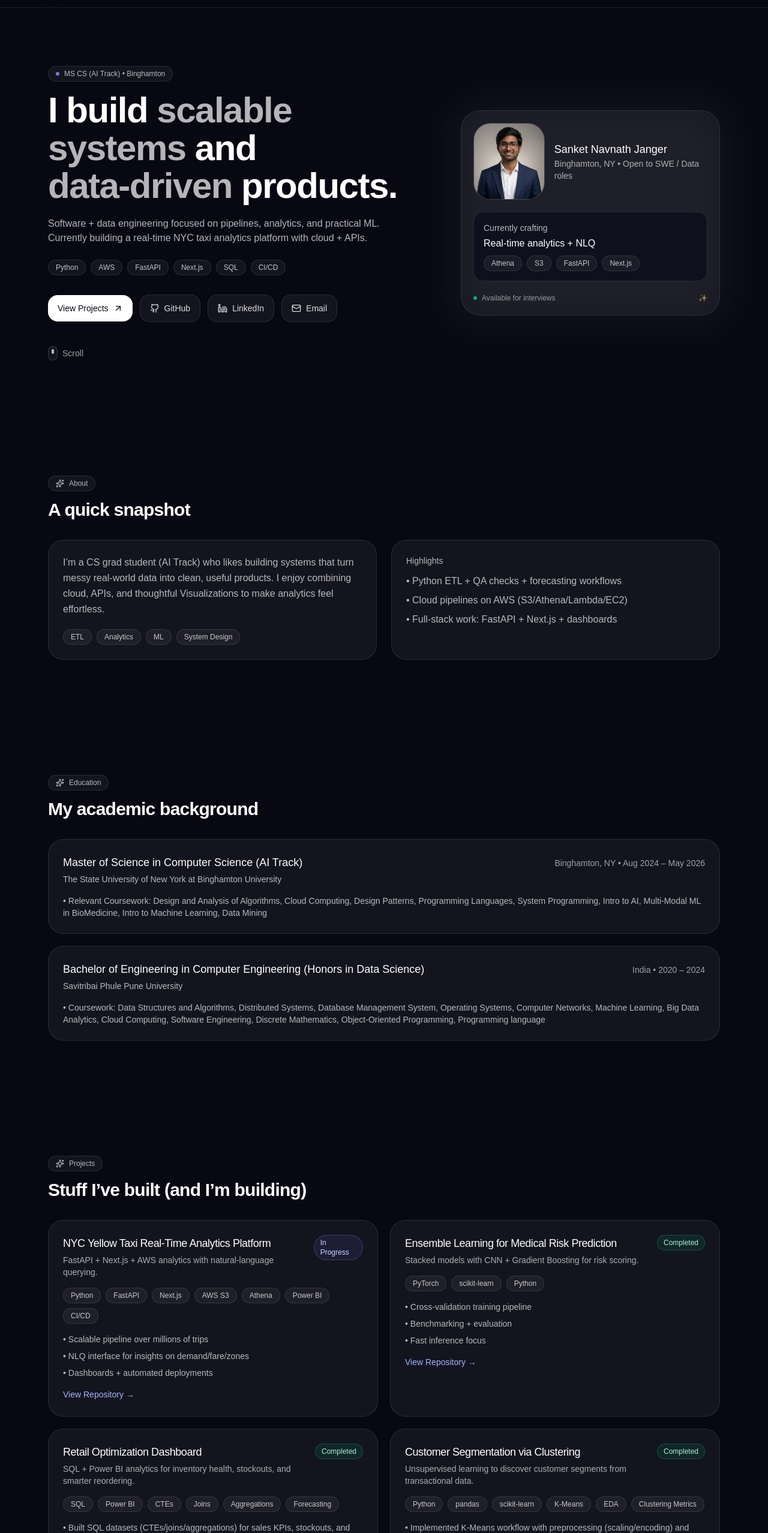
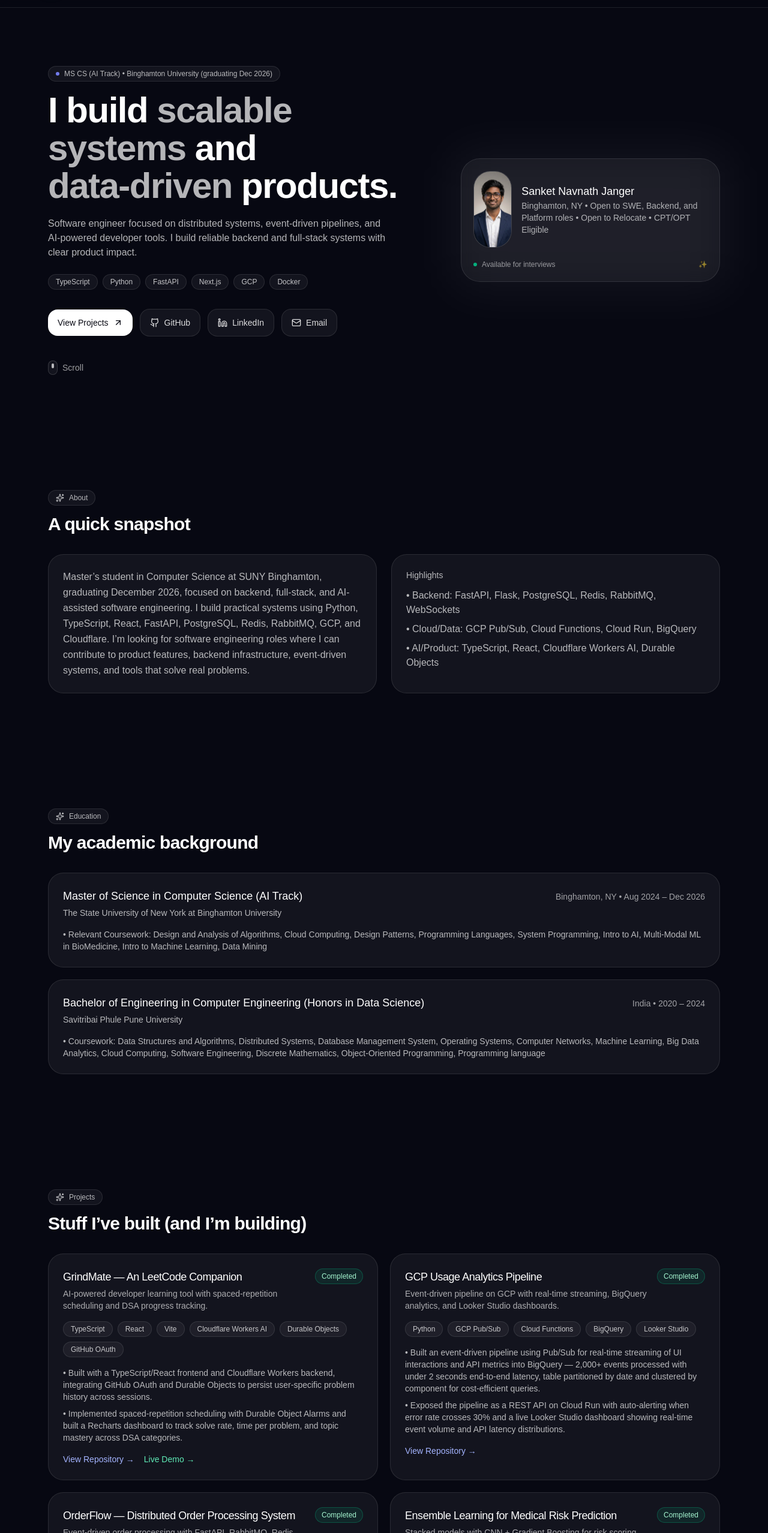
Before and after one commit to SanketJanger/Sanket-Portfolio, a Next.js app: page / in a window 1280 px wide. Shown: the part 50-2606 px from the top of the page at 60% size. Built offline with nearby package versions, Linux system fonts and the light colour scheme.

Commit message:
Add 3 new projects

```diff
--- a/src/app/page.tsx
+++ b/src/app/page.tsx
@@ -2,8 +2,8 @@
 
 import Image from "next/image";
 import { motion, useMotionValue, useSpring } from "framer-motion";
-import { Github, Linkedin, Mail, Download, ArrowUpRight, Sparkles } from "lucide-react";
-import { useEffect, useMemo } from "react";
+import { Github, Linkedin, Mail, Download, ArrowUpRight, Sparkles, X } from "lucide-react";
+import { useEffect, useMemo, useState } from "react";
 
 const LINKS = {
   github: "https://github.com/SanketJanger",
@@ -19,20 +19,43 @@ type Project = {
   highlights: string[];
   status?: "In Progress" | "Completed";
   href?: string;
+  demo?: string;
 };
 
 const PROJECTS: Project[] = [
   {
-    title: "NYC Yellow Taxi Real-Time Analytics Platform",
-    tagline: "FastAPI + Next.js + AWS analytics with natural-language querying.",
-    stack: ["Python", "FastAPI", "Next.js", "AWS S3", "Athena", "Power BI", "CI/CD"],
+    title: "GrindMate — An LeetCode Companion",
+    tagline: "AI-powered developer learning tool with spaced-repetition scheduling and DSA progress tracking.",
+    stack: ["TypeScript", "React", "Vite", "Cloudflare Workers AI", "Durable Objects", "GitHub OAuth"],
     highlights: [
-      "Scalable pipeline over millions of trips",
-      "NLQ interface for insights on demand/fare/zones",
-      "Dashboards + automated deployments",
+      "Built with a TypeScript/React frontend and Cloudflare Workers backend, integrating GitHub OAuth and Durable Objects to persist user-specific problem history across sessions.",
+      "Implemented spaced-repetition scheduling with Durable Object Alarms and built a Recharts dashboard to track solve rate, time per problem, and topic mastery across DSA categories.",
     ],
-    status: "In Progress",
-    href: "https://github.com/SanketJanger/nyc-taxi-analytics-platform",
+    status: "Completed",
+    href: "https://github.com/SanketJanger/GrindMate",
+    demo: "https://grindmate.sanketjanger15.workers.dev/",
+  },
+  {
+    title: "GCP Usage Analytics Pipeline",
+    tagline: "Event-driven pipeline on GCP with real-time streaming, BigQuery analytics, and Looker Studio dashboards.",
+    stack: ["Python", "GCP Pub/Sub", "Cloud Functions", "BigQuery", "Looker Studio"],
+    highlights: [
+      "Built an event-driven pipeline using Pub/Sub for real-time streaming of UI interactions and API metrics into BigQuery — 2,000+ events processed with under 2 seconds end-to-end latency, table partitioned by date and clustered by component for cost-efficient queries.",
+      "Exposed the pipeline as a REST API on Cloud Run with auto-alerting when error rate crosses 30% and a live Looker Studio dashboard showing real-time event volume and API latency distributions.",
+    ],
+    status: "Completed",
+    href: "https://github.com/SanketJanger/usage-analytics-pipeline",
+  },
+  {
+    title: "OrderFlow — Distributed Order Processing System",
+    tagline: "Event-driven order processing with FastAPI, RabbitMQ, Redis pub/sub, and real-time WebSocket tracking.",
+    stack: ["FastAPI", "Redis", "RabbitMQ", "PostgreSQL", "Next.js", "Docker"],
+    highlights: [
+      "Built a distributed, event-driven order processing system where sync and async workers handle cart validation, inventory reservation with row-level locking, and payment processing with exponential backoff. Processed 10 concurrent orders with 100% fulfillment and 0 messages lost to the dead letter queue.",
+      "Added real-time order tracking using Redis pub/sub and WebSocket — every status change pushes instantly to the browser without polling. Clean orders confirm in 3.6 seconds end to end, with 4 async background jobs firing in parallel the moment payment succeeds.",
+    ],
+    status: "Completed",
+    href: "https://github.com/SanketJanger/OrderFlow---A-Distributed-Order-Processing-System",
   },
   {
     title: "Ensemble Learning for Medical Risk Prediction",
@@ -70,23 +93,12 @@ const PROJECTS: Project[] = [
 
 const EXPERIENCE = [
   {
-    role: "Data Science Intern — Global Health Impact Project",
-    when: "May 2025 – Aug 2025",
+    role: "Software Development Intern — Global Health Impact Project",
+    when: "May 2025 – August 2025",
     where: "Binghamton, NY",
     bullets: [
-      "Built Python ETL pipelines (Pandas) to ingest/standardize data across sources.",
-      "Added QA checks + forecasting to estimate missing values and project trends.",
-      "Generated automated entity charts and supported TypeScript/JS indicators.",
-    ],
-  },
-  {
-    role: "Software Engineering Intern — Emerging Technologies",
-    when: "Feb 2023 – Mar 2023",
-    where: "India",
-    bullets: [
-      "Built full-stack apps in C#/.NET with backend logic and real-time processing.",
-      "Created a drag-and-drop ID Card Generator with automated data mapping.",
-      "Integrated Firebase storage/auth and built audio translation via external APIs.",
+      "Enabled multi-variable disease forecasting by implementing DALY-based Impact Score computations and four analysis views across Country, Drug, Disease, and Company.",
+      "Identified a discrepancy between Impact Score outputs and the project's reference mapping, traced it to calculation logic, and created worked examples that helped the team correct the production model.",
     ],
   },
 ];
@@ -96,7 +108,7 @@ const EDUCATION = [
     degree: "Master of Science in Computer Science (AI Track)",
     school: "The State University of New York at Binghamton University",
     location: "Binghamton, NY",
-    period: "Aug 2024 – May 2026",
+    period: "Aug 2024 – Dec 2026",
     details: [
       "Relevant Coursework: Design and Analysis of Algorithms, Cloud Computing, Design Patterns, Programming Languages, System Programming, Intro to AI, Multi-Modal ML in BioMedicine, Intro to Machine Learning, Data Mining",
     ],
@@ -113,10 +125,12 @@ const EDUCATION = [
 ];
 
 const SKILLS = [
-  { label: "Languages", items: ["Python", "SQL", "Java", "C#"] },
-  { label: "Data/ML", items: ["NumPy", "Pandas", "scikit-learn", "PyTorch"] },
-  { label: "Cloud/DB", items: ["AWS (S3, Athena, Lambda, IAM, EC2)", "PostgreSQL", "MySQL"] },
-  { label: "Tools", items: ["GitHub Actions", "Power BI", "Excel"] },
+  { label: "Languages", items: ["Python", "TypeScript", "SQL", "HTML/CSS"] },
+  { label: "Frameworks & Libraries", items: ["React", "Next.js", "FastAPI", "Flask", "Vite"] },
+  { label: "Messaging / Streaming", items: ["RabbitMQ", "WebSockets", "Event-driven systems"] },
+  { label: "Datastores", items: ["PostgreSQL", "Redis", "BigQuery", "Supabase"] },
+  { label: "Cloud & DevOps", items: ["GCP (Pub/Sub, Cloud Functions, BigQuery)", "Docker", "Git", "CI/CD"] },
+  { label: "AI / Developer Tools", items: ["Cloudflare Workers AI", "LLM APIs", "Claude Code", "GitHub Copilot", "Cursor"] },
 ];
 
 function cn(...c: Array<string | false | null | undefined>) {
@@ -223,12 +237,60 @@ function Pill({ children }: { children: React.ReactNode }) {
   );
 }
 
+function ResumeModal({ onClose }: { onClose: () => void }) {
+  const src = useMemo(() => `${LINKS.resume}?v=${Date.now()}`, []);
+
+  useEffect(() => {
+    const onKey = (e: KeyboardEvent) => { if (e.key === "Escape") onClose(); };
+    window.addEventListener("keydown", onKey);
+    return () => window.removeEventListener("keydown", onKey);
+  }, [onClose]);
+
+  return (
+    <div
+      className="fixed inset-0 z-[100] flex items-center justify-center bg-black/70 backdrop-blur-sm p-4"
+      onClick={onClose}
+    >
+      <div
+        className="relative flex flex-col w-full max-w-4xl h-[90vh] rounded-2xl border border-white/10 bg-[#0b0c1a] overflow-hidden shadow-2xl"
+        onClick={(e) => e.stopPropagation()}
+      >
+        <div className="flex items-center justify-between px-4 py-3 border-b border-white/10 bg-[#070812]/80">
+          <span className="text-sm font-medium text-white/70">Resume Preview</span>
+          <div className="flex items-center gap-2">
+            <a
+              href={src}
+              download="SanketJanger_Resume.pdf"
+              className="inline-flex items-center gap-2 rounded-xl bg-white px-3 py-1.5 text-sm font-medium text-[#070812] hover:opacity-90"
+            >
+              <Download className="h-4 w-4" /> Download
+            </a>
+            <button
+              onClick={onClose}
+              className="inline-flex items-center justify-center rounded-xl border border-white/10 bg-white/5 p-1.5 text-white/70 hover:bg-white/10 hover:text-white"
+            >
+              <X className="h-4 w-4" />
+            </button>
+          </div>
+        </div>
+        <iframe
+          src={src}
+          className="flex-1 w-full"
+          title="Resume Preview"
+        />
+      </div>
+    </div>
+  );
+}
+
 export default function Page() {
   const year = useMemo(() => new Date().getFullYear(), []);
+  const [showResume, setShowResume] = useState(false);
 
   return (
     <div className="min-h-screen bg-[#070812] text-white">
       <PremiumCursor />
+      {showResume && <ResumeModal onClose={() => setShowResume(false)} />}
 
       {/* background */}
       <div className="pointer-events-none fixed inset-0 -z-10">
@@ -266,14 +328,13 @@ export default function Page() {
             <a className="hover:text-white" href="#contact">Contact</a>
           </nav>
 
-          <a
+          <button
             className="inline-flex items-center gap-2 rounded-xl border border-white/10 bg-white/5 px-3 py-2 text-sm text-white/85 hover:bg-white/10"
-            href={LINKS.resume}
-            download
+            onClick={() => setShowResume(true)}
           >
             <Download className="h-4 w-4" />
             Resume
-          </a>
+          </button>
         </div>
       </header>
 
@@ -284,7 +345,7 @@ export default function Page() {
             <motion.div initial={{ opacity: 0, y: 16 }} animate={{ opacity: 1, y: 0 }} transition={{ duration: 0.7, ease: [0.16, 1, 0.3, 1] }}>
               <div className="inline-flex items-center gap-2 rounded-full border border-white/10 bg-white/5 px-3 py-1 text-xs text-white/70">
                 <span className="h-1.5 w-1.5 rounded-full bg-indigo-400/90" />
-                MS CS (AI Track) • Binghamton
+                MS CS (AI Track) • Binghamton University (graduating Dec 2026)
               </div>
 
               <h1 className="mt-4 text-4xl md:text-6xl font-semibold tracking-tight leading-[1.05]">
@@ -294,11 +355,11 @@ export default function Page() {
               </h1>
 
               <p className="mt-5 max-w-xl text-white/70">
-                Software + data engineering focused on pipelines, analytics, and practical ML. Currently building a real-time NYC taxi analytics platform with cloud + APIs.
+                Software engineer focused on distributed systems, event-driven pipelines, and AI-powered developer tools. I build reliable backend and full-stack systems with clear product impact.
               </p>
 
               <div className="mt-6 flex flex-wrap gap-2">
-                <Pill>Python</Pill><Pill>AWS</Pill><Pill>FastAPI</Pill><Pill>Next.js</Pill><Pill>SQL</Pill><Pill>CI/CD</Pill>
+                <Pill>TypeScript</Pill><Pill>Python</Pill><Pill>FastAPI</Pill><Pill>Next.js</Pill><Pill>GCP</Pill><Pill>Docker</Pill>
               </div>
 
               <div className="mt-8 flex flex-col sm:flex-row flex-wrap items-start sm:items-center gap-3">
@@ -338,17 +399,7 @@ export default function Page() {
 
                   <div>
                     <div className="text-lg font-medium">Sanket Navnath Janger</div>
-                    <div className="text-sm text-white/65">Binghamton, NY • Open to SWE / Data roles</div>
-                  </div>
-                </div>
-
-                <div className="mt-5 grid gap-3">
-                  <div className="rounded-2xl border border-white/10 bg-[#0b0c1a]/70 p-4">
-                    <div className="text-sm text-white/70">Currently crafting</div>
-                    <div className="mt-1 font-medium">Real-time analytics + NLQ</div>
-                    <div className="mt-2 flex flex-wrap gap-2">
-                      <Pill>Athena</Pill><Pill>S3</Pill><Pill>FastAPI</Pill><Pill>Next.js</Pill>
-                    </div>
+                    <div className="text-sm text-white/65">Binghamton, NY • Open to SWE, Backend, and Platform roles • Open to Relocate • CPT/OPT Eligible</div>
                   </div>
                 </div>
 
@@ -368,19 +419,15 @@ export default function Page() {
           <div className="grid gap-6 md:grid-cols-2">
             <div className="rounded-[1.6rem] border border-white/10 bg-white/5 p-6">
               <p className="text-white/70 leading-relaxed">
-                I’m a CS grad student (AI Track) who likes building systems that turn messy real-world data into clean, useful products.
-                I enjoy combining cloud, APIs, and thoughtful Visualizations to make analytics feel effortless.
+                Master’s student in Computer Science at SUNY Binghamton, graduating December 2026, focused on backend, full-stack, and AI-assisted software engineering. I build practical systems using Python, TypeScript, React, FastAPI, PostgreSQL, Redis, RabbitMQ, GCP, and Cloudflare. I’m looking for software engineering roles where I can contribute to product features, backend infrastructure, event-driven systems, and tools that solve real problems.
               </p>
-              <div className="mt-5 flex flex-wrap gap-2">
-                <Pill>ETL</Pill><Pill>Analytics</Pill><Pill>ML</Pill><Pill>System Design</Pill>
-              </div>
             </div>
             <div className="rounded-[1.6rem] border border-white/10 bg-white/5 p-6">
               <div className="text-sm text-white/70">Highlights</div>
               <ul className="mt-3 space-y-2 text-white/70">
-                <li>• Python ETL + QA checks + forecasting workflows</li>
-                <li>• Cloud pipelines on AWS (S3/Athena/Lambda/EC2)</li>
-                <li>• Full-stack work: FastAPI + Next.js + dashboards</li>
+                <li>• Backend: FastAPI, Flask, PostgreSQL, Redis, RabbitMQ, WebSockets</li>
+                <li>• Cloud/Data: GCP Pub/Sub, Cloud Functions, Cloud Run, BigQuery</li>
+                <li>• AI/Product: TypeScript, React, Cloudflare Workers AI, Durable Objects</li>
               </ul>
             </div>
           </div>
@@ -439,16 +486,28 @@ export default function Page() {
                   {p.highlights.map((h) => <li key={h}>• {h}</li>)}
                 </ul>
 
+                <div className="mt-4 flex flex-wrap gap-4">
                   {p.href && (
                     <a
                       href={p.href}
                       target="_blank"
                       rel="noreferrer"
-                    className="mt-4 inline-flex items-center text-sm text-indigo-300 hover:text-indigo-200"
+                      className="inline-flex items-center text-sm text-indigo-300 hover:text-indigo-200"
                     >
                       View Repository →
                     </a>
                   )}
+                  {p.demo && (
+                    <a
+                      href={p.demo}
+                      target="_blank"
+                      rel="noreferrer"
+                      className="inline-flex items-center text-sm text-emerald-300 hover:text-emerald-200"
+                    >
+                      Live Demo →
+                    </a>
+                  )}
+                </div>
               </motion.div>
             ))}
           </div>
@@ -500,9 +559,9 @@ export default function Page() {
               <a className="inline-flex items-center gap-2 rounded-2xl border border-white/10 bg-white/5 px-4 py-3 text-sm text-white/85 hover:bg-white/10" href={LINKS.linkedin} target="_blank" rel="noreferrer">
                 <Linkedin className="h-4 w-4" /> LinkedIn
               </a>
-              <a className="inline-flex items-center gap-2 rounded-2xl border border-white/10 bg-white/5 px-4 py-3 text-sm text-white/85 hover:bg-white/10" href={LINKS.resume} download>
+              <button className="inline-flex items-center gap-2 rounded-2xl border border-white/10 bg-white/5 px-4 py-3 text-sm text-white/85 hover:bg-white/10" onClick={() => setShowResume(true)}>
                 <Download className="h-4 w-4" /> Download resume
-              </a>
+              </button>
             </div>
           </div>
         </Section>
@@ -512,9 +571,9 @@ export default function Page() {
             <a className="hover:text-white" href={LINKS.github} target="_blank" rel="noreferrer">GitHub</a>
             <a className="hover:text-white" href={LINKS.linkedin} target="_blank" rel="noreferrer">LinkedIn</a>
             <a className="hover:text-white" href="mailto:sjanger@binghamton.edu">Email</a>
-            <a className="hover:text-white" href={LINKS.resume} download>Resume</a>
+            <button className="hover:text-white" onClick={() => setShowResume(true)}>Resume</button>
           </div>
-          © {year} Sanket Janger • Built with Next.js
+          © {year} Sanket Janger
         </footer>
       </main>
     </div>
```
Also changed, not shown: 2 other files (tests, documents, lock files or other folders). Lines whose indentation alone changed are shown as unchanged.
